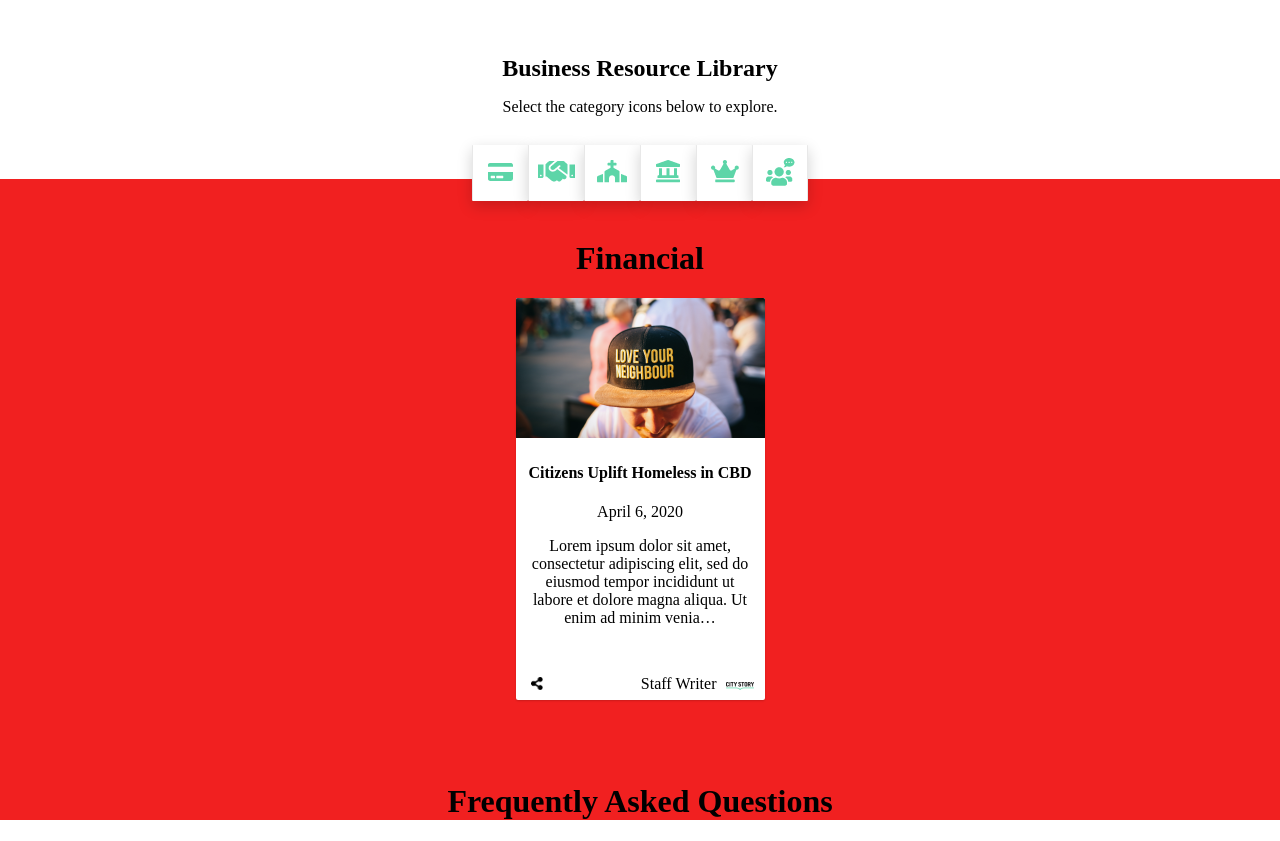
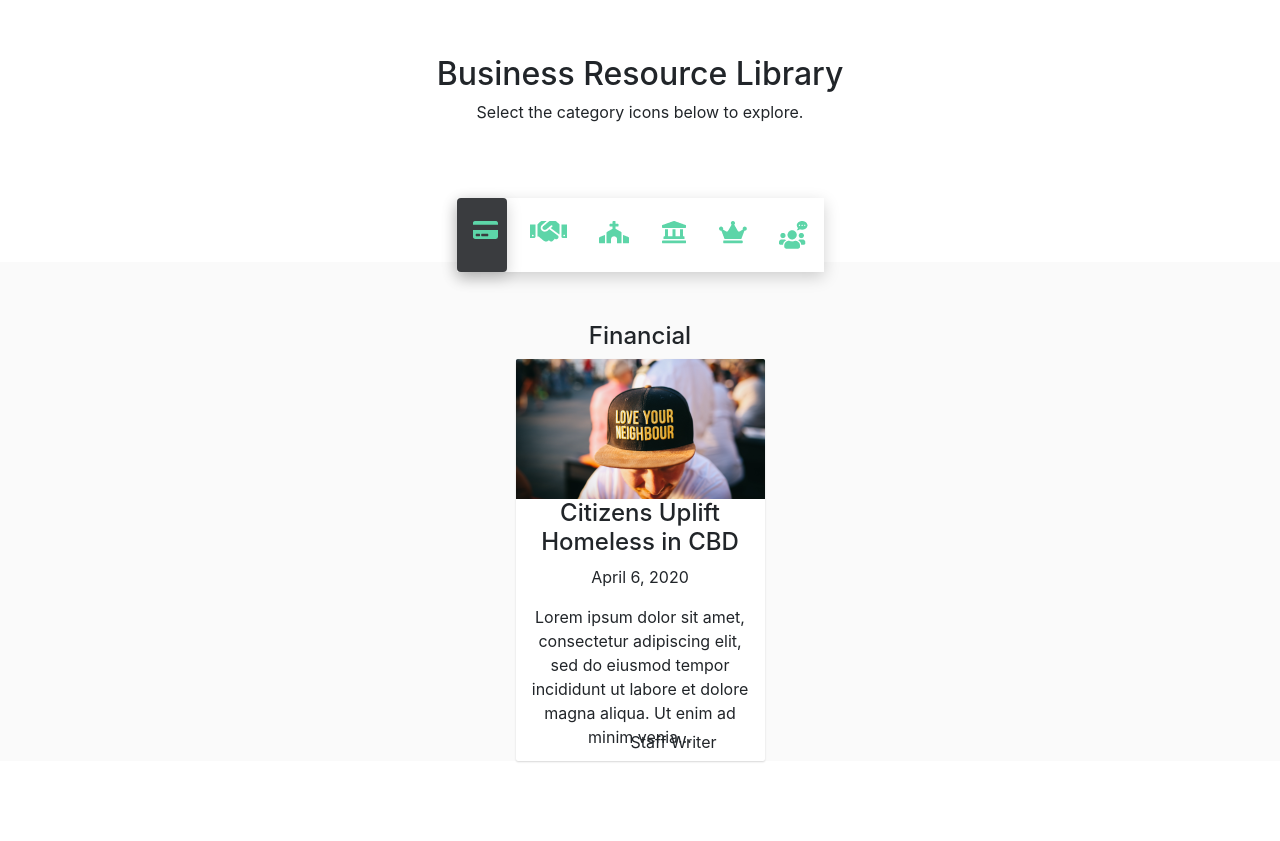
Before and after one commit to PhakamaniXulu/componenttwo, a Flask app: page /financial in a window 1280 px wide. After the commit the page ends 762 px from the top, so only its background shows below. Run offline with Flask 2, Linux system fonts and the light colour scheme; some libraries are stand-ins or nearby versions.

Commit message:
nav-pills animations

```diff
--- /dev/null
+++ b/app/static/src/js/scripts.js
@@ -0,0 +1,50 @@
+$(document).ready(function(){
+
+    var panel = $('.panel').css('width');
+    var width = panel.replace('px','');
+    var i=0;
+    $('ul li').each(function(){
+        i++;
+    });
+    var val1 = width/i + 5
+
+    $('.panel').css('width',val1 + 'px');
+
+    //----------
+        $('ul li:nth-child(1)').on('click',function(){
+        $('.panel').animate({
+            left: '0px'
+        })
+    });
+    $('ul li:nth-child(2)').on('click',function(){
+        $('.panel').animate({
+            left: val1 + 20+ 'px'
+        })
+    });
+    $('ul li:nth-child(3)').on('click',function(){
+        $('.panel').animate({
+            left: val1 + val1 + 30+ 'px'
+        })
+    });
+
+    $('ul li:nth-child(4)').on('click',function(){
+        $('.panel').animate({
+            left: val1 + val1 + val1 + 40 + 'px'
+        })
+    });
+
+    $('ul li:nth-child(5)').on('click',function(){
+        $('.panel').animate({
+            left: val1 + val1 + val1 + val1 + 50 + 'px'
+        })
+    });
+
+    $('ul li:nth-child(6)').on('click',function(){
+        $('.panel').animate({
+            left: val1 +val1 + val1 + val1 + val1 + 60 + 'px'
+        })
+    });
+
+
+
+});
--- a/app/static/src/sass/nav/_nav.scss
+++ b/app/static/src/sass/nav/_nav.scss
@@ -1,30 +1,38 @@
-.btn-group{
-    width: 100%;
-  display: flex;
-  justify-content: center;
-  align-items: center;
-  position: absolute;
-  top:90px;
-    button{
-        background-color: white;
-        border: 0.30000001192092896px solid #70707029;
-        width: 56px;
-        height: 56px;
-        cursor: pointer;
-        float: left;
-        border-radius:  1px;
-        border-bottom: none;
-        border-top: none;
+.nav{
 
-        box-shadow: 0px 5px 15px #0000002E;
+    top:10px;
+    box-shadow: 0px 5px 15px #0000002E;
+     img{
+         padding-top: 15px;
+         padding-bottom: 15px;
+     }
     }
 
+
+
+.container{
+    background-color: white;
 }
-.btn-group::after{
+.container ul{
+    position: relative;
+}
+.container .nav-link{
+    position: relative;
+    z-index: 99999;
+
+}
+.panel{
     content: "";
-    clear: both;
-    display: table;
+    position: absolute;
+    width: 100%;
+    height: 100%;
+    background-color: #3A3C3F;
+
+    border-radius: 3px;
+    cursor: pointer;
+    z-index: 0;
+    box-shadow: 0px 5px 15px #0000002E;
+
+
+
 }
-.btn-group button:not(:last-child){
-    border-right:none;
-}
--- a/app/static/src/sass/vendor/_container.scss
+++ b/app/static/src/sass/vendor/_container.scss
@@ -1,7 +1,7 @@
-.financial-container{
-    background-color:#f12020 ;
+.tab-content{
+    background-color:#FAFAFA ;
 
-    h1{
+    h4{
         padding-top: 60.83px;
     }
 }
@@ -13,6 +13,7 @@
    background-color: white;
    width: 249px;
    height: 402px;
+   margin-bottom: 5px;
 
    box-shadow: 0px 1px 2px #00000029;
    border-radius: 2px;
--- a/app/templates/base.html
+++ b/app/templates/base.html
@@ -3,27 +3,52 @@
 <head>
     <meta charset="UTF-8">
     <meta name="viewport" content="width=device-width, initial-scale=1.0">
+    <link rel="stylesheet" href="https://stackpath.bootstrapcdn.com/bootstrap/4.5.0/css/bootstrap.min.css" integrity="sha384-9aIt2nRpC12Uk9gS9baDl411NQApFmC26EwAOH8WgZl5MYYxFfc+NcPb1dKGj7Sk" crossorigin="anonymous">
     <link rel="stylesheet" href="../static/dist/css/main.min.css">
+    <script hr></script>
     {%block title%}
     {%endblock%}
 </head>
 <body>
 
-    <div class="head-container">
+    <div class="head-container text-center">
         <h2>Business Resource Library</h2>
         <p>Select the category icons below to explore.</p>
 
-    <div class="btn-group">
-        <button><img src="../static/src/img/credit-card.png" alt=""></button>
-        <button><img src="../static/src/img/handshake.png" alt=""></button>
-        <button><img src="../static/src/img/church.png" alt=""></button>
-        <button><img src="../static/src/img/landmark.png" alt=""></button>
-        <button><img src="../static/src/img/crown.png" alt=""></button>
-        <button><img src="../static/src/img/Group 67.png" alt=""></button>
+    <div class="container d-flex justify-content-center">
+        <ul class="nav bg-white" role="tablist">
+            <li class="nav-item">
+              <a href="#step-1" id="step1-tab" class="nav-link active" aria-selected="true" data-toggle="tab" role="tab"><img src="../static/src/img/credit-card.png" alt=""></a>
+            </li>
+            <li class="nav-item">
+                <a href="#step-2" id="step2-tab" class="nav-link" aria-selected="true" data-toggle="tab" role="tab"><img src="../static/src/img/handshake.png" alt=""></a>
+            </li>
+            <li class="nav-item">
+                <a href="#step-3" id="step3-tab" class="nav-link" aria-selected="true" data-toggle="tab" role="tab"><img src="../static/src/img/church.png" alt=""></a>
+            </li>
+            <li class="nav-item">
+                <a href="#step-4" id="step4-tab" class="nav-link" aria-selected="true" data-toggle="tab" role="tab"><img src="../static/src/img/landmark.png" alt=""></a>
+            </li>
+            <li class="nav-item">
+                <a href="#step-5" id="step5-tab" class="nav-link" aria-selected="true" data-toggle="tab" role="tab"><img src="../static/src/img/crown.png" alt=""></a>
+              </li>
+              <li class="nav-item">
+                <a href="#step-6" id="step6-tab" class="nav-link" aria-selected="true" data-toggle="tab" role="tab"><img src="../static/src/img/Group 67.png" alt=""></a>
+              </li>
+              <div class="panel rounded">
+
+              </div>
+          </ul>
 
       </div>
+
     </div>
      {%block body%}
      {%endblock%}
+
+     <script src="https://cdnjs.cloudflare.com/ajax/libs/jquery/3.5.1/jquery.min.js"></script>
+     <script src="https://cdn.jsdelivr.net/npm/popper.js@1.16.0/dist/umd/popper.min.js" integrity="sha384-Q6E9RHvbIyZFJoft+2mJbHaEWldlvI9IOYy5n3zV9zzTtmI3UksdQRVvoxMfooAo" crossorigin="anonymous"></script>
+     <script src="https://stackpath.bootstrapcdn.com/bootstrap/4.5.0/js/bootstrap.min.js" integrity="sha384-OgVRvuATP1z7JjHLkuOU7Xw704+h835Lr+6QL9UvYjZE3Ipu6Tp75j7Bh/kR0JKI" crossorigin="anonymous"></script>
+     <script src="../static/src/js/scripts.js"></script>
 </body>
 </html>
--- a/app/templates/financial.html
+++ b/app/templates/financial.html
@@ -1,11 +1,9 @@
 {%extends 'base.html'%}
 
 {%block body%}
-<div class="container">
-
-    <div class="financial-container">
-
-        <h1>Financial</h1>
+<div class="tab-content">
+    <div class="tab-pane fade show active" id="step-1" aria-labelledby="step1-tab" role="tabpanel">
+      <h4>Financial</h4>
       <div class="cards-container">
 
 
@@ -28,10 +26,22 @@
 
 
       </div>
-        <div class="questions-container">
-            <h1>Frequently Asked Questions</h1>
+    </div>
+    <div class="tab-pane fade show " id="step-2" aria-labelledby="step2-tab" role="tabpanel">
+      handshake
+</div>
+<div class="tab-pane fade show " id="step-3" aria-labelledby="step3-tab" role="tabpanel">
+church
+</div>
+<div class="tab-pane fade show" id="step-4" aria-labelledby="step4-tab" role="tabpanel">
+landmark
+</div>
+<div class="tab-pane fade show" id="step-5" aria-labelledby="step5-tab" role="tabpanel">
+crown
+</div>
+<div class="tab-pane fade show" id="step-6" aria-labelledby="step6-tab" role="tabpanel">
+Group
 </div>
 
 </div>
-</div>
 {%endblock%}
--- a/app/templates/index.html
+++ b/app/templates/index.html
@@ -1,4 +1,4 @@
-{% extends 'base.html' %}
+
 
 
 {%block body%}
```
Also changed, not shown: app/static/dist/css/main.min.css. Lines whose indentation alone changed are shown as unchanged.
